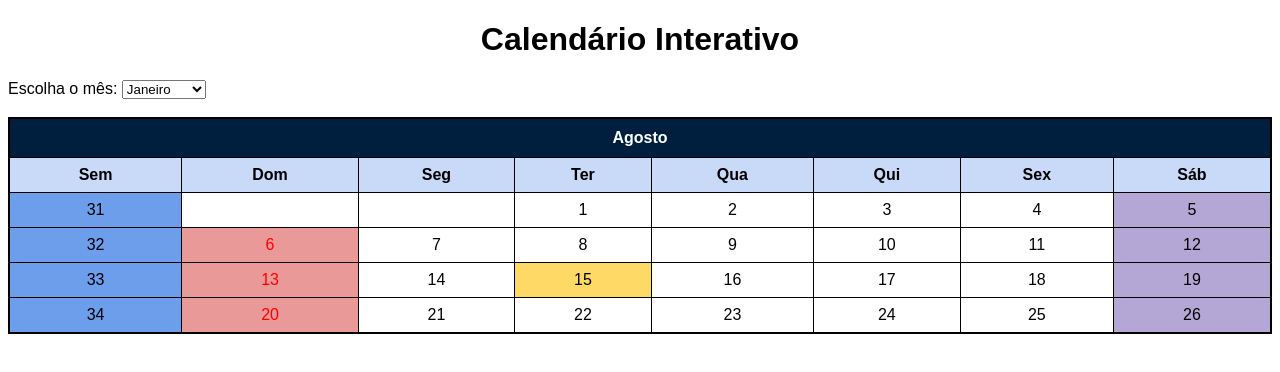
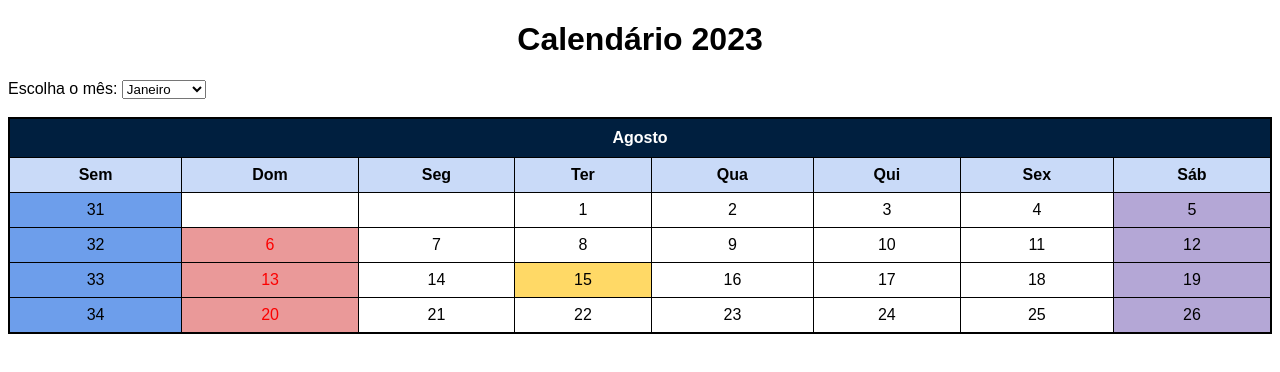
Before and after one commit to copofo/salas, a plain HTML site: page index.html in a window 1280 px wide. Drawn offline with Linux system fonts and the light colour scheme.

Commit message:
Update index.html

```diff
--- a/index.html
+++ b/index.html
@@ -62,7 +62,7 @@
 </head>
 <body>
 
-<h1 style="text-align: center;">Calendário Interativo</h1>
+<h1 style="text-align: center;">Calendário 2023</h1>
 
 <div>
   <label for="month-selector">Escolha o mês:</label>
```
